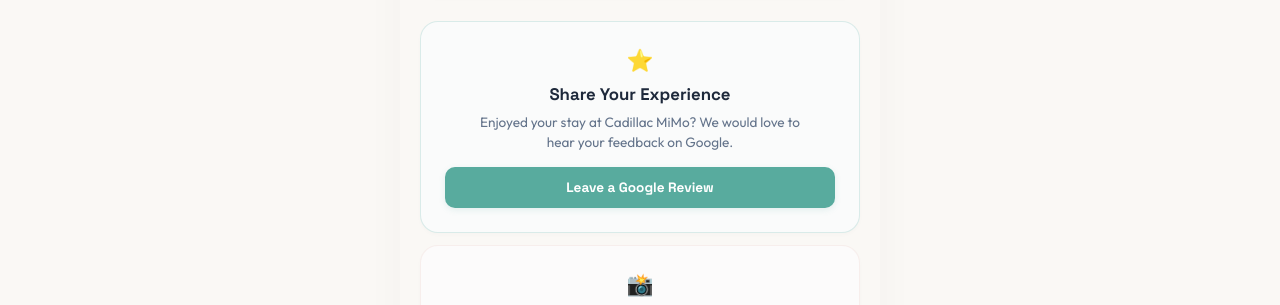
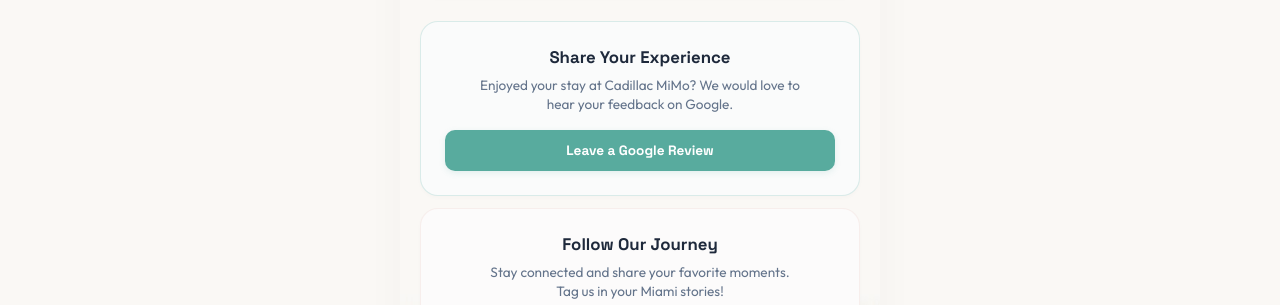
Before and after one commit to sahinerdemir/Cadillac-MiMo, a website: page instructions/index.html in a window 1280 px wide. Shown: the part 1182-1487 px from the top of the page. Drawn offline with Linux system fonts and the light colour scheme; no server answers.

Commit message:
style: remove emoji icons above review and social card headers

```diff
--- a/instructions/index.html
+++ b/instructions/index.html
@@ -386,7 +386,6 @@
     <section class="review-social-section">
       <!-- Google Review Card -->
       <div class="action-card review-card">
-        <div class="card-icon-header">⭐</div>
         <h3 class="card-title-small" data-i18n="socialReviewTitle">Share Your Experience</h3>
         <p class="card-text-small" data-i18n="socialReviewDesc">Enjoyed your stay at Cadillac MiMo? We would love to hear your feedback on Google.</p>
         <a href="https://search.google.com/local/writereview?placeid=ChIJY-W5zOGz2YgRqqyvj_rwIEo" target="_blank" rel="noopener noreferrer" class="action-card-btn review-btn">
@@ -396,7 +395,6 @@
 
       <!-- Social Follow Card -->
       <div class="action-card follow-card">
-        <div class="card-icon-header">📸</div>
         <h3 class="card-title-small" data-i18n="socialFollowTitle">Follow Our Journey</h3>
         <p class="card-text-small" data-i18n="socialFollowDesc">Stay connected and share your favorite moments. Tag us in your Miami stories!</p>
         <div class="follow-buttons">
```
